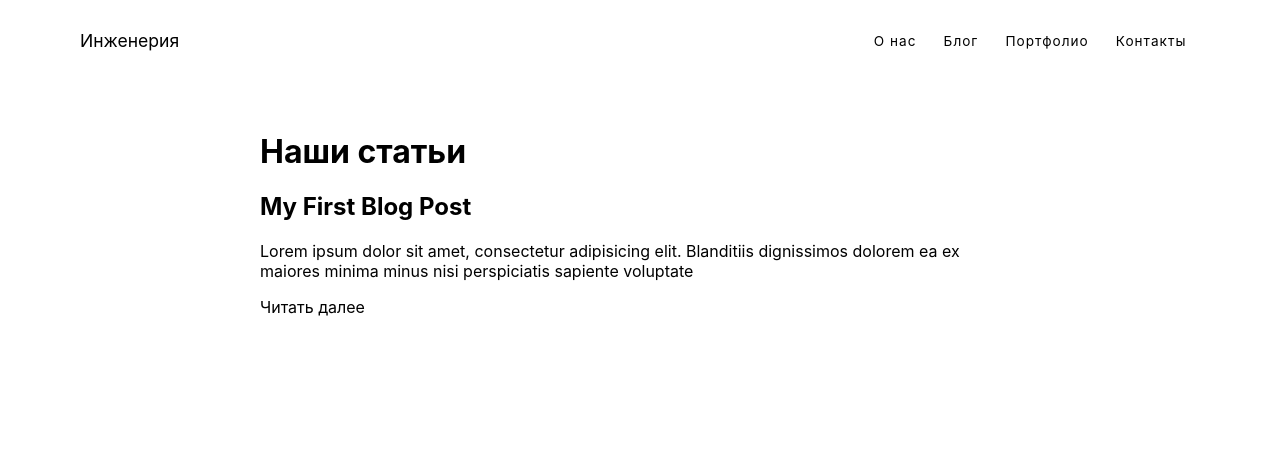
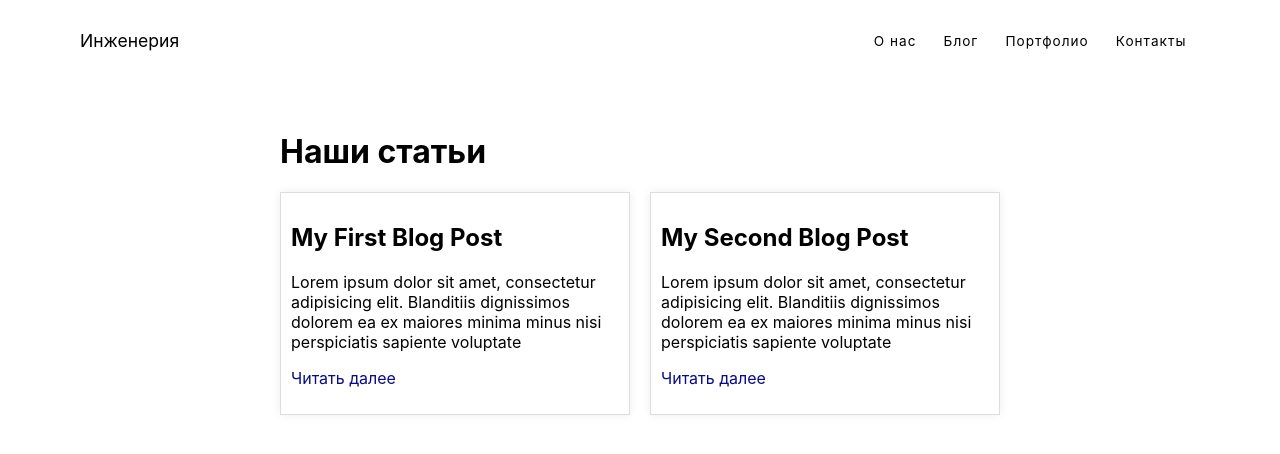
Before and after one commit to Dimatresko/Svelte-test, a SvelteKit app: page /blog in a window 1280 px wide. Shown: the top 454 px of the page. Built offline with nearby package versions, Linux system fonts and the light colour scheme.

Commit message:
add pages

```diff
--- a/src/routes/blog/+page.svelte
+++ b/src/routes/blog/+page.svelte
@@ -21,3 +21,26 @@
 <script>
     import {routes} from './routes'
 </script>
+ <style>
+    .container {
+      margin: 50px auto;
+      max-width: 800px;
+      padding: 0 20px;
+    }
+    .blogposts {
+      display: grid;
+      grid-template-columns: 1fr 1fr;
+      grid-gap: 20px;
+    }
+    .post {
+      border: 1px solid #ddd;
+      padding: 10px;
+      box-shadow: 0 0 10px #eee;
+    }
+
+    .link {
+      color: rgb(10, 10, 139);
+    }
+
+
+  </style>
--- a/src/routes/blog/routes.js
+++ b/src/routes/blog/routes.js
@@ -4,4 +4,10 @@ export const routes = [
       title: 'My First Blog Post',
       body: 'Lorem ipsum dolor sit amet, consectetur adipisicing elit. Blanditiis dignissimos dolorem ea ex maiores minima minus nisi perspiciatis sapiente voluptate',
     },
+    {
+      "id": 2,
+      "title": "My Second Blog Post",
+      "body": "Lorem ipsum dolor sit amet, consectetur adipisicing elit. Blanditiis dignissimos dolorem ea ex maiores minima minus nisi perspiciatis sapiente voluptate"
+    },
+
   ];
```
